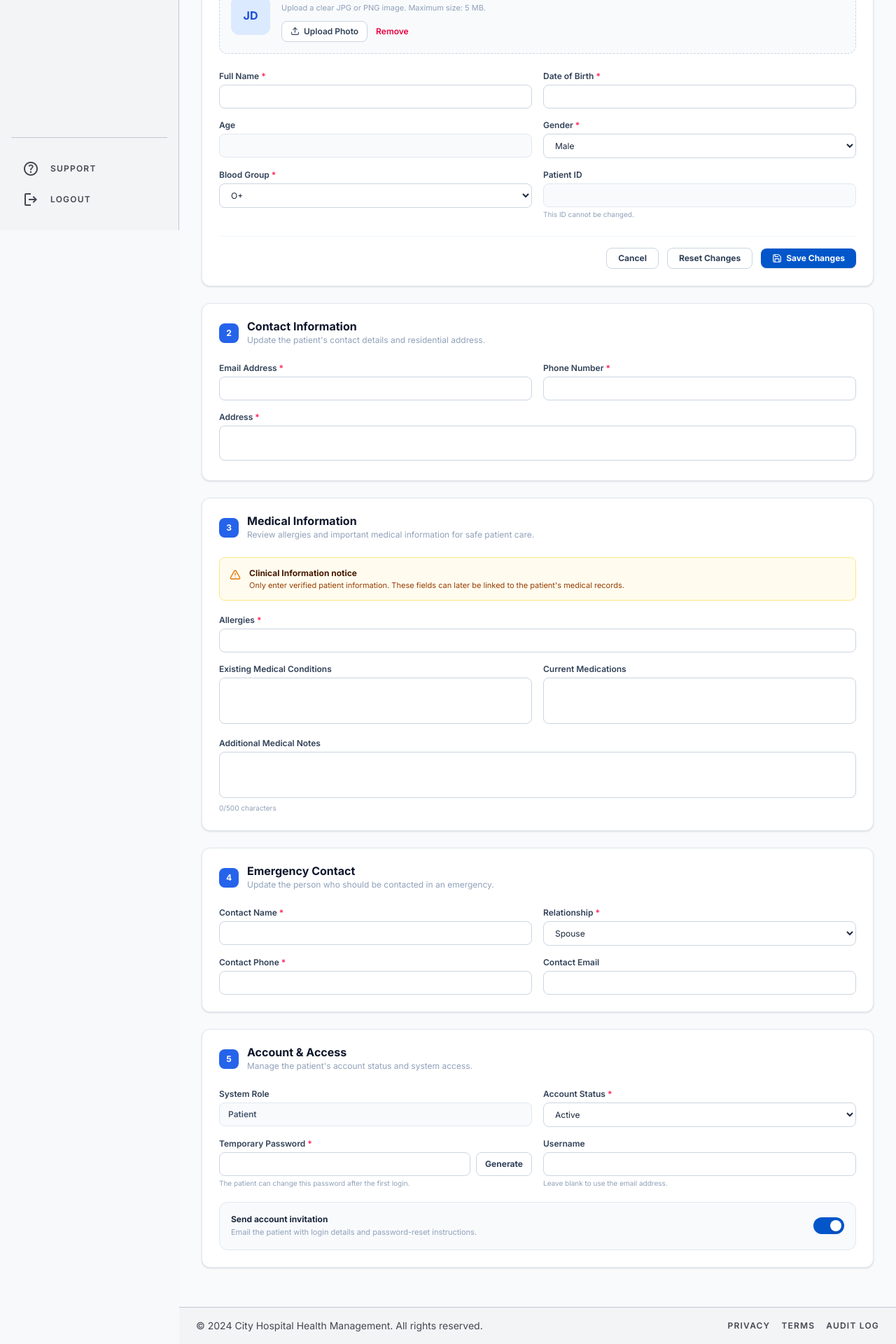
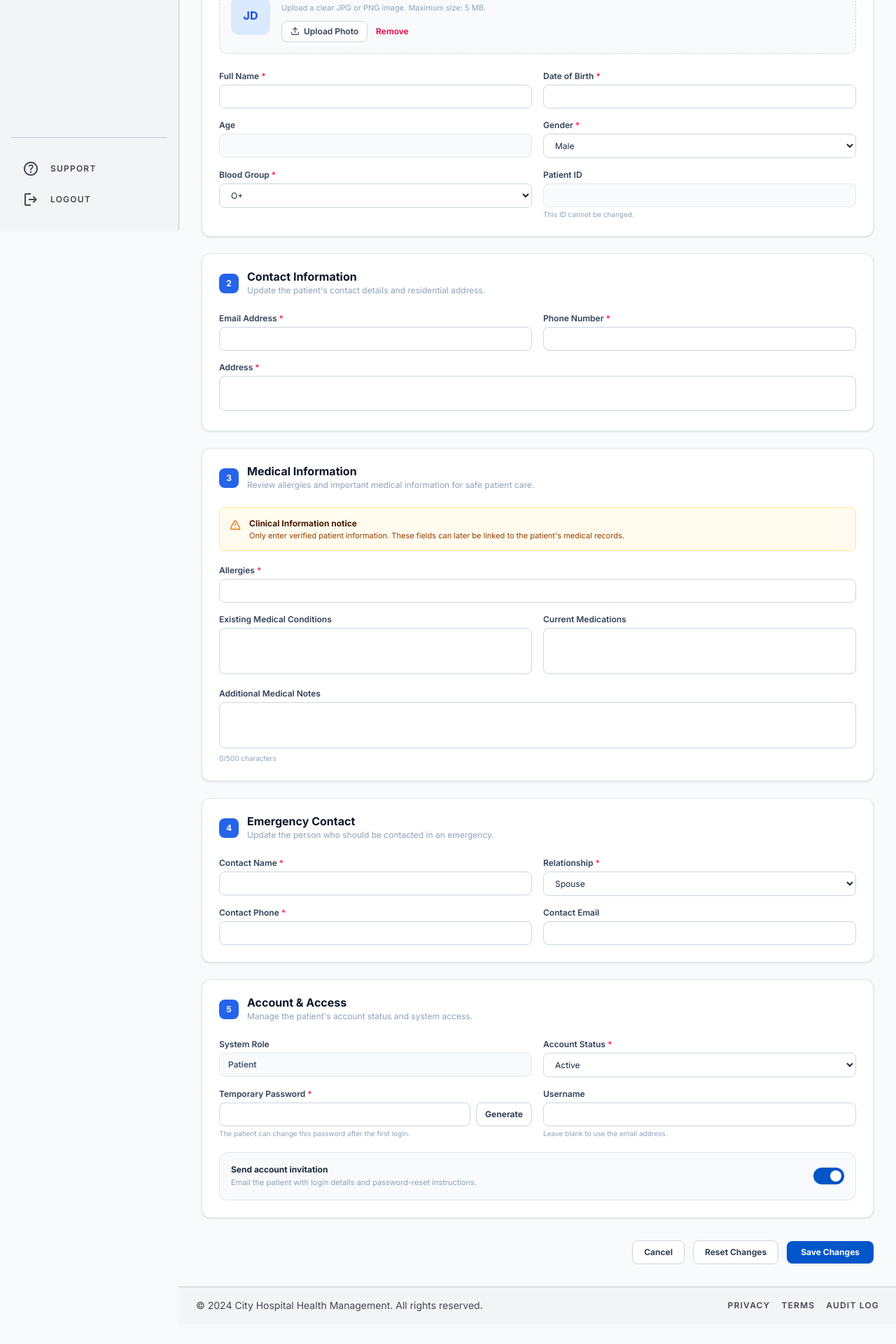
Before and after one commit to Wijeboy/Healthcare-Management-System, a React (Vite) app in the folder Frontend/: page /dashboard/patients-management/edit-patient in a window 1280 px wide. Shown: the part 471-2391 px from the top of the page at 70% size. After the commit the page ends 2362 px from the top, so only its background shows below. Built offline with nearby package versions, Linux system fonts and the light colour scheme.

Commit message:
feat: Implement patient deletion functionality with confirmation modal

```diff
--- a/Frontend/src/components/patients/PatientsTable.jsx
+++ b/Frontend/src/components/patients/PatientsTable.jsx
@@ -16,6 +16,7 @@ const PatientsTable = ({
   onPageChange,
   onViewPatient,
   onEditPatient,
+  onDeletePatient,
 }) => {
   const [openMenuId, setOpenMenuId] = useState(null);
   const menuRefs = useRef({});
@@ -33,13 +34,8 @@ const PatientsTable = ({
   }, [openMenuId]);
 
   const handleDelete = (patient) => {
-    const confirmed = window.confirm(
-      `Delete ${patient.name}? This action cannot be undone.`
-    );
-    if (confirmed) {
-      console.log("Delete patient:", patient);
-      setOpenMenuId(null);
-    }
+    onDeletePatient?.(patient);
+    setOpenMenuId(null);
   };
 
   return (
--- a/Frontend/src/components/patients/edit-patient/EditPersonalInfoSection.jsx
+++ b/Frontend/src/components/patients/edit-patient/EditPersonalInfoSection.jsx
@@ -1,12 +1,7 @@
 import React from "react";
-import { Upload, Save } from "lucide-react";
+import { Upload } from "lucide-react";
 
-const EditPersonalInfoSection = ({
-  formData,
-  handleChange,
-  onReset,
-  onSave,
-}) => {
+const EditPersonalInfoSection = ({ formData, handleChange }) => {
   return (
     <div className="bg-white border border-[#E2E8F0] rounded-xl p-6 shadow-sm mb-6">
       <div className="flex items-center justify-between mb-6">
@@ -147,30 +142,6 @@ const EditPersonalInfoSection = ({
         </div>
       </div>
 
-      {/* Floating Section Action Bar */}
-      <div className="flex items-center justify-end gap-3 mt-6 pt-4 border-t border-slate-100">
-        <button
-          type="button"
-          className="px-4 py-1.5 border border-[#CBD5E1] bg-white text-slate-700 font-bold text-xs rounded-lg hover:bg-slate-50 transition"
-        >
-          Cancel
-        </button>
-        <button
-          type="button"
-          onClick={onReset}
-          className="px-4 py-1.5 border border-[#CBD5E1] bg-white text-slate-700 font-bold text-xs rounded-lg hover:bg-slate-50 transition"
-        >
-          Reset Changes
-        </button>
-        <button
-          type="button"
-          onClick={onSave}
-          className="px-4 py-1.5 bg-[#0256CA] hover:bg-blue-700 text-white font-bold text-xs rounded-lg flex items-center gap-1.5 shadow-sm transition"
-        >
-          <Save size={14} />
-          Save Changes
-        </button>
-      </div>
     </div>
   );
 };
--- a/Frontend/src/pages/patients/EditPatient.jsx
+++ b/Frontend/src/pages/patients/EditPatient.jsx
@@ -1,5 +1,5 @@
 import React, { useEffect, useState } from "react";
-import { useNavigate, useSearchParams } from "react-router-dom";
+import { useLocation, useNavigate, useSearchParams } from "react-router-dom";
 import EditPatientHeaderBanner from "../../components/patients/edit-patient/EditPatientHeaderBanner";
 import EditContactInfoSection from "../../components/patients/edit-patient/EditContactInfoSection";
 import EditMedicalInfoSection from "../../components/patients/edit-patient/EditMedicalInfoSection";
@@ -86,9 +86,13 @@ const buildFormDataFromPatient = (patientId, patientProfile) => {
 
 const EditPatient = () => {
   const navigate = useNavigate();
+  const location = useLocation();
   const [searchParams] = useSearchParams();
   const patientId = searchParams.get("id");
-  const selectedPatient = mockPatients.find((patient) => patient.id === patientId);
+  const selectedPatient =
+    location.state?.patient ||
+    mockPatients.find((patient) => patient.id === patientId);
+  const patientNotFound = Boolean(patientId) && !selectedPatient;
 
   const [formData, setFormData] = useState(() =>
     buildFormDataFromPatient(patientId, selectedPatient)
@@ -125,6 +129,24 @@ const EditPatient = () => {
   return (
     <div className="min-h-screen bg-[#F8FAFC] text-[#1E293B] font-sans p-8">
       <div className="max-w-5xl mx-auto">
+        {patientNotFound ? (
+          <div className="rounded-2xl border border-amber-200 bg-amber-50 p-6 shadow-sm">
+            <h1 className="text-xl font-bold text-amber-900">
+              Patient not found
+            </h1>
+            <p className="mt-2 text-sm text-amber-800">
+              We could not find a patient record for id <span className="font-semibold">{patientId}</span>.
+            </p>
+            <button
+              type="button"
+              onClick={() => navigate("/dashboard/patients-management")}
+              className="mt-4 rounded-lg bg-[#0256CA] px-4 py-2 text-xs font-bold text-white hover:bg-blue-700 transition"
+            >
+              Back to Patients Management
+            </button>
+          </div>
+        ) : (
+          <>
         <div className="mb-5">
           <nav className="text-xs font-medium text-slate-500 mb-1 flex items-center gap-1.5">
             <button type="button" onClick={() => navigate("/dashboard/patients-management")} className="text-[#2563EB] hover:underline font-semibold">
@@ -149,8 +171,6 @@ const EditPatient = () => {
           <EditPersonalInfoSection
             formData={formData}
             handleChange={handleChange}
-            onReset={handleReset}
-            onSave={handleSubmit}
           />
           <EditContactInfoSection
             formData={formData}
@@ -170,7 +190,32 @@ const EditPatient = () => {
             handleToggle={handleToggleInvitation}
             onGeneratePassword={handleGeneratePassword}
           />
+
+          <div className="flex items-center justify-end gap-3 mt-8">
+            <button
+              type="button"
+              onClick={() => navigate("/dashboard/patients-management")}
+              className="px-4 py-2 border border-[#CBD5E1] bg-white text-slate-700 font-bold text-xs rounded-lg hover:bg-slate-50 transition"
+            >
+              Cancel
+            </button>
+            <button
+              type="button"
+              onClick={handleReset}
+              className="px-4 py-2 border border-[#CBD5E1] bg-white text-slate-700 font-bold text-xs rounded-lg hover:bg-slate-50 transition"
+            >
+              Reset Changes
+            </button>
+            <button
+              type="submit"
+              className="px-5 py-2 bg-[#0256CA] hover:bg-blue-700 text-white font-bold text-xs rounded-lg shadow-sm transition"
+            >
+              Save Changes
+            </button>
+          </div>
         </form>
+          </>
+        )}
       </div>
     </div>
   );
--- a/Frontend/src/pages/patients/PatientsManagement.jsx
+++ b/Frontend/src/pages/patients/PatientsManagement.jsx
@@ -5,11 +5,13 @@ import PatientStatCards from "../../components/patients/PatientStatCards";
 import PatientFilterBar from "../../components/patients/PatientFilterBar";
 import PatientsTable from "../../components/patients/PatientsTable";
 import PatientComplianceWidgets from "../../components/patients/PatientComplianceWidgets";
+import ConfirmationModal from "../../components/common/ConfirmationModal";
 import { mockPatients } from "../../data/mockData";
 
 const PatientsManagement = () => {
   const navigate = useNavigate();
   const [currentPage, setCurrentPage] = useState(1);
+  const [patientToDelete, setPatientToDelete] = useState(null);
   const [filters, setFilters] = useState({
     search: "",
     ageRange: "All",
@@ -29,6 +31,17 @@ const PatientsManagement = () => {
       lastVisitDate: "",
     });
   };
+
+  const handleDeletePatient = (patient) => {
+    setPatientToDelete(patient);
+  };
+
+  const confirmDeletePatient = () => {
+    if (!patientToDelete) return;
+    console.log("Delete patient requested:", patientToDelete);
+    setPatientToDelete(null);
+  };
+
   return (
     <div className="flex h-screen bg-[#F8FAFC] text-[#1E293B] font-sans antialiased overflow-hidden">
       <div className="flex-1 flex flex-col overflow-y-auto">
@@ -85,12 +98,27 @@ const PatientsManagement = () => {
                 state: { patient },
               })
             }
+            onDeletePatient={handleDeletePatient}
           />
 
           {/* Compliance & Privacy Footer Widgets */}
           <PatientComplianceWidgets />
         </main>
       </div>
+
+      <ConfirmationModal
+        open={Boolean(patientToDelete)}
+        title="Delete Patient"
+        message={
+          patientToDelete
+            ? `Are you sure you want to delete ${patientToDelete.name}? This action cannot be undone.`
+            : ""
+        }
+        confirmText="Delete"
+        cancelText="Cancel"
+        onConfirm={confirmDeletePatient}
+        onCancel={() => setPatientToDelete(null)}
+      />
     </div>
   );
 };
```
